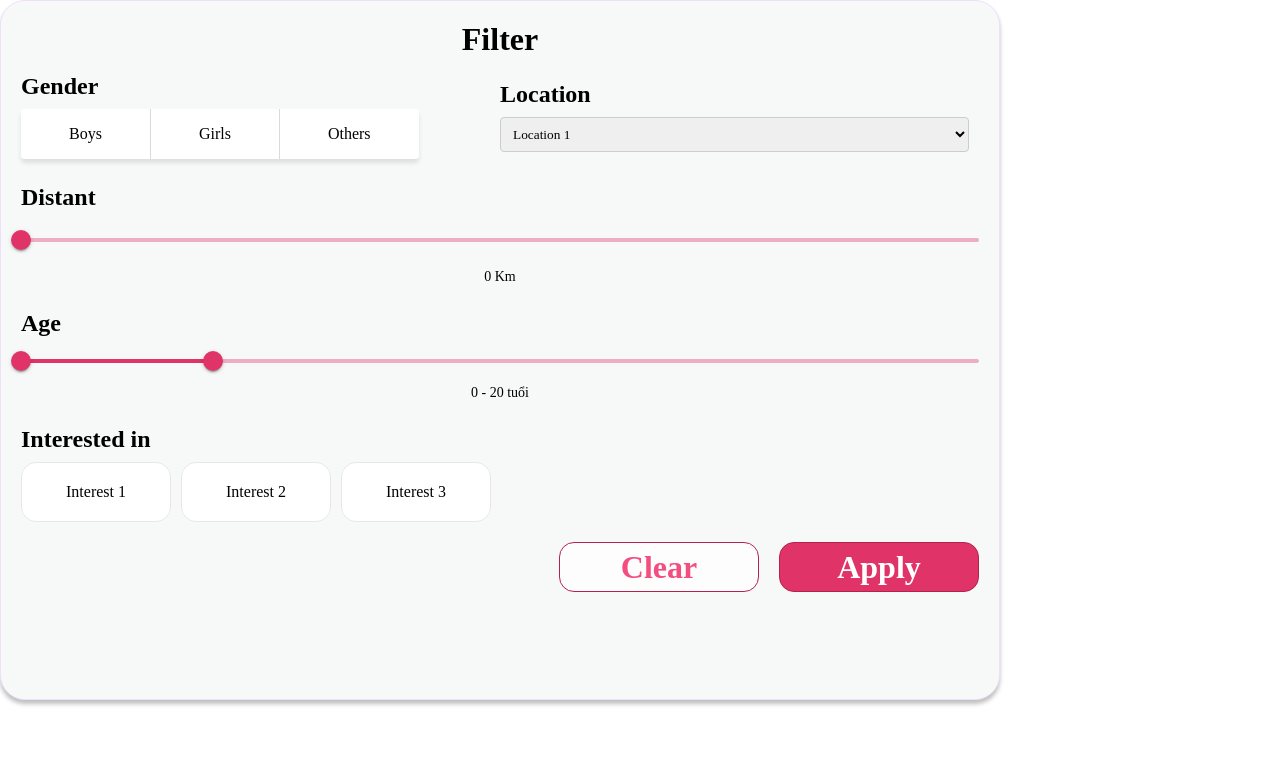
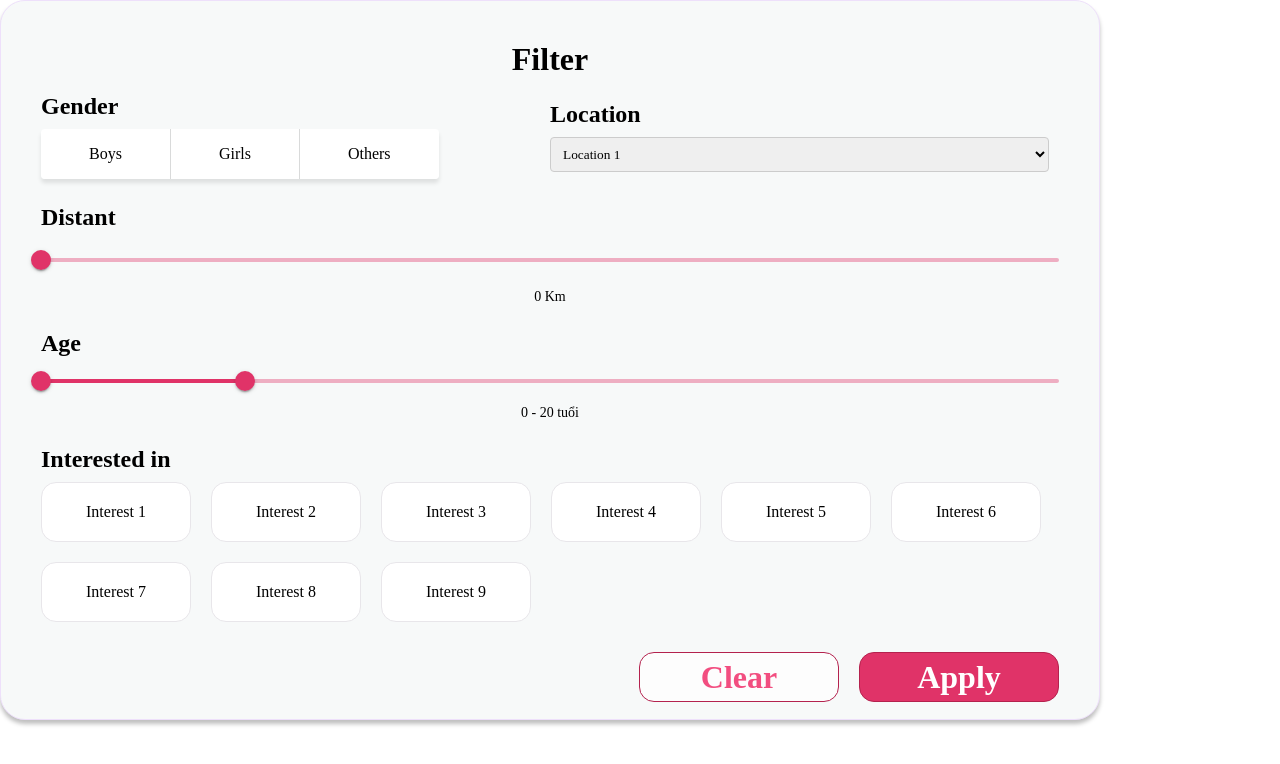
Before and after one commit to DuskDuck/ITSS-Sukana, a React (Vite) app: page /filter in a window 1280 px wide. Shown: the top 764 px of the page. Built offline with nearby package versions, Linux system fonts and the light colour scheme.

Commit message:
fix filter 14/12

```diff
--- a/src/client/views/filter.css
+++ b/src/client/views/filter.css
@@ -7,13 +7,13 @@
 .filter-container {
   box-sizing: border-box;
   position: relative;
-  width: 1000px;
-  height: 700px;
+  width: 1100px;
+  height: 720px;
   background: #f7f9f9;
   border: 0.5px solid #eee0fb;
   box-shadow: 0px 4px 4px rgba(0, 0, 0, 0.25);
   border-radius: 25px;
-  padding: 20px;
+  padding: 40px;
   flex-direction: column;
   align-items: center;
 }
@@ -54,6 +54,7 @@
   height: 60px;
   background: #ffffff;
   font-size: 16px;
+  margin: 0 10px 10px 0;
 }
 
 .filter-button.selected {
@@ -83,7 +84,6 @@
 .filter-buttons {
   display: flex;
   justify-content: end;
-  margin-top: 10px;
   flex-direction: row;
 }
 
--- a/src/client/views/filter.jsx
+++ b/src/client/views/filter.jsx
@@ -13,11 +13,7 @@ const Filter = () => {
   const [ageRange, setAgeRange] = React.useState([0, 20]);
 
   const handleGenderClick = (gender) => {
-    setSelectedGender((prevSelected) =>
-      prevSelected.includes(gender)
-        ? prevSelected.filter((item) => item !== gender)
-        : [...prevSelected, gender]
-    );
+    setSelectedGender([gender]);
   };
 
   const handleInterestedClick = (interest) => {
@@ -136,6 +132,54 @@ const Filter = () => {
           >
             Interest 3
           </button>
+          <button
+            className={`filter-button ${
+              selectedInterested.includes("interest4") ? "selected" : ""
+            }`}
+            onClick={() => handleInterestedClick("interest4")}
+          >
+            Interest 4
+          </button>
+          <button
+            className={`filter-button ${
+              selectedInterested.includes("interest5") ? "selected" : ""
+            }`}
+            onClick={() => handleInterestedClick("interest5")}
+          >
+            Interest 5
+          </button>
+          <button
+            className={`filter-button ${
+              selectedInterested.includes("interest6") ? "selected" : ""
+            }`}
+            onClick={() => handleInterestedClick("interest6")}
+          >
+            Interest 6
+          </button>
+          <button
+            className={`filter-button ${
+              selectedInterested.includes("interest7") ? "selected" : ""
+            }`}
+            onClick={() => handleInterestedClick("interest7")}
+          >
+            Interest 7
+          </button>
+          <button
+            className={`filter-button ${
+              selectedInterested.includes("interest8") ? "selected" : ""
+            }`}
+            onClick={() => handleInterestedClick("interest8")}
+          >
+            Interest 8
+          </button>
+          <button
+            className={`filter-button ${
+              selectedInterested.includes("interest9") ? "selected" : ""
+            }`}
+            onClick={() => handleInterestedClick("interest9")}
+          >
+            Interest 9
+          </button>
         </div>
       </div>
       <div className="filter-buttons">
```
